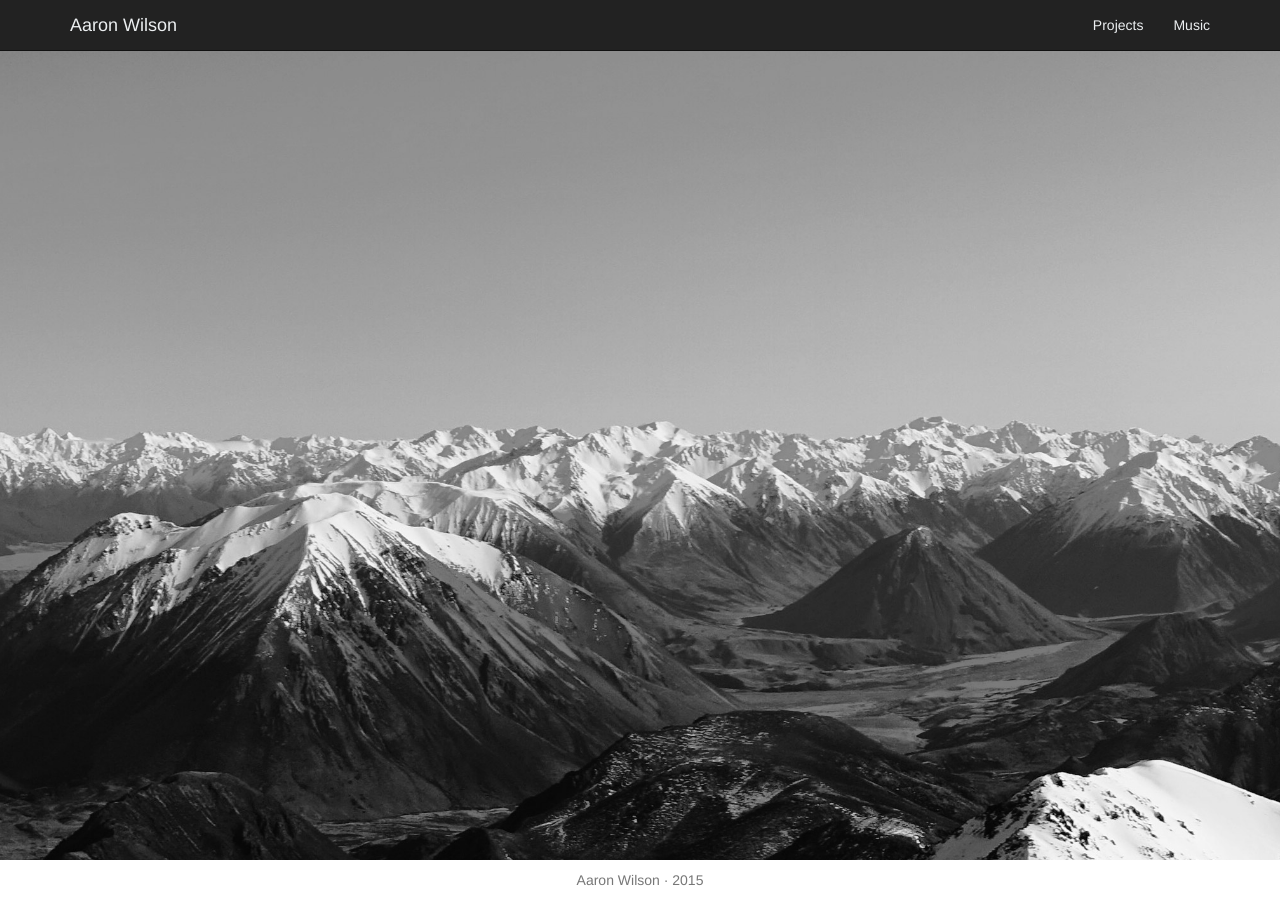
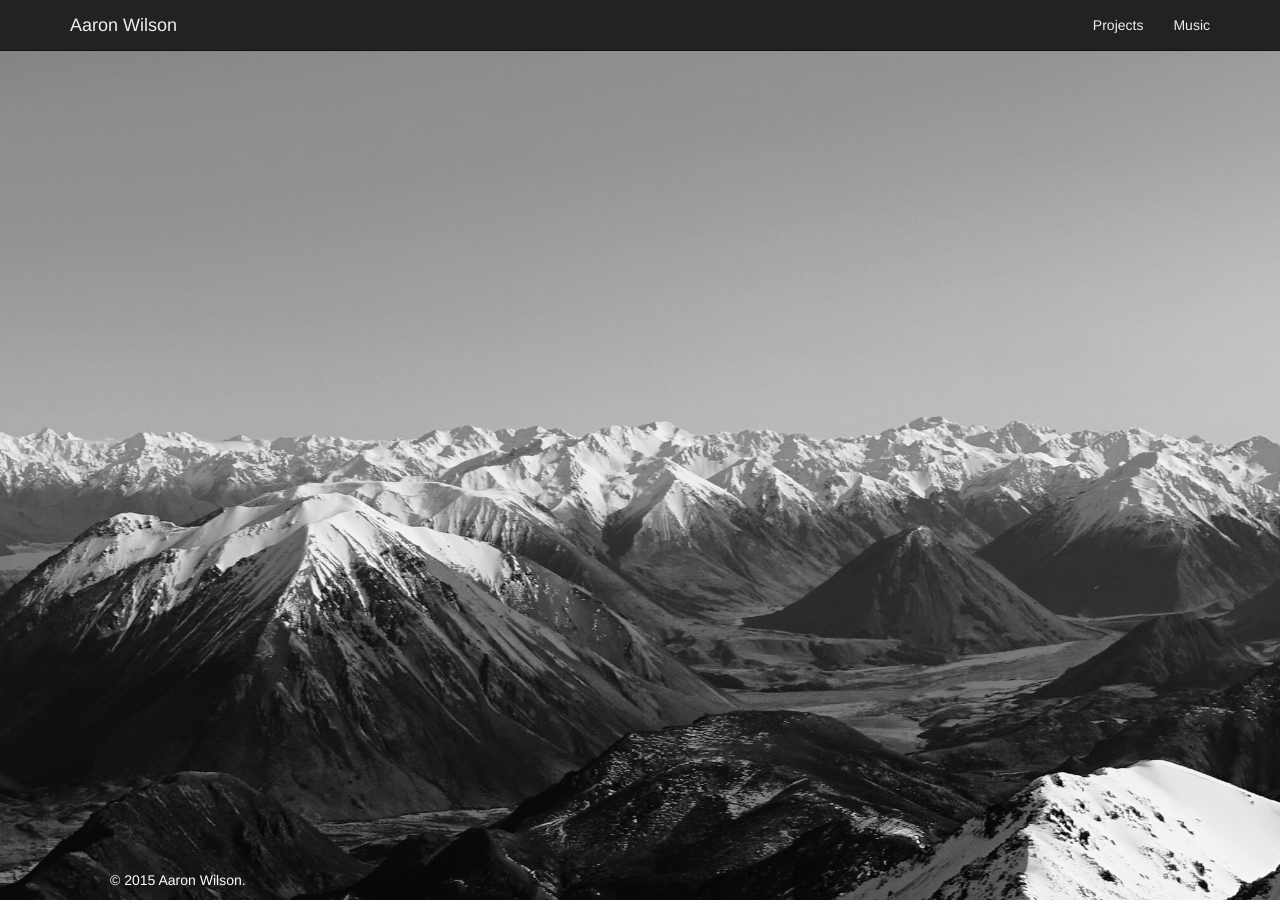
Before and after one commit to aarontwf/limebyte.github.io, a Jekyll site: the page built from index.html, in a window 1280 px wide. Built offline with Jekyll 4.4.1, drawn with Linux system fonts in a browser that asks for light colours; nearby versions of some CDN libraries; the list of posts is cut into pages by our own code.

Commit message:
Footer improvements.

```diff
--- a/_includes/footer.html
+++ b/_includes/footer.html
@@ -1,5 +1,10 @@
 <div class="footer">
     <div class="container">
-        <p class="text-center">Aaron Wilson &middot; 2015</p>
+        <ul class="footer-links pull-right">
+        </ul>
+
+        <ul class="footer-links">
+            <li>&copy; 2015 Aaron Wilson.</li>
+        </ul>
     </div>
 </div>
--- a/assets/css/home.css
+++ b/assets/css/home.css
@@ -1,4 +1,5 @@
 html {
+    background-color: #ccc;
     background: url('/assets/img/background.jpg') no-repeat center center;
     background-size:cover;
 }
@@ -6,3 +7,7 @@ html {
 body {
     min-height:100%;
 }
+
+.footer {
+    color: #fff;
+}
--- a/assets/css/theme.css
+++ b/assets/css/theme.css
@@ -106,15 +106,13 @@ a {
     width: 100%;
     height: 40px;
     line-height: 40px;
-    background: #fff;
     color: #777;
 }
 
-.footer p {
-    margin: 0;
+.footer-links {
+    list-style: none;
 }
 
 #post {
     margin-bottom: 40px;
 }
-}
```
